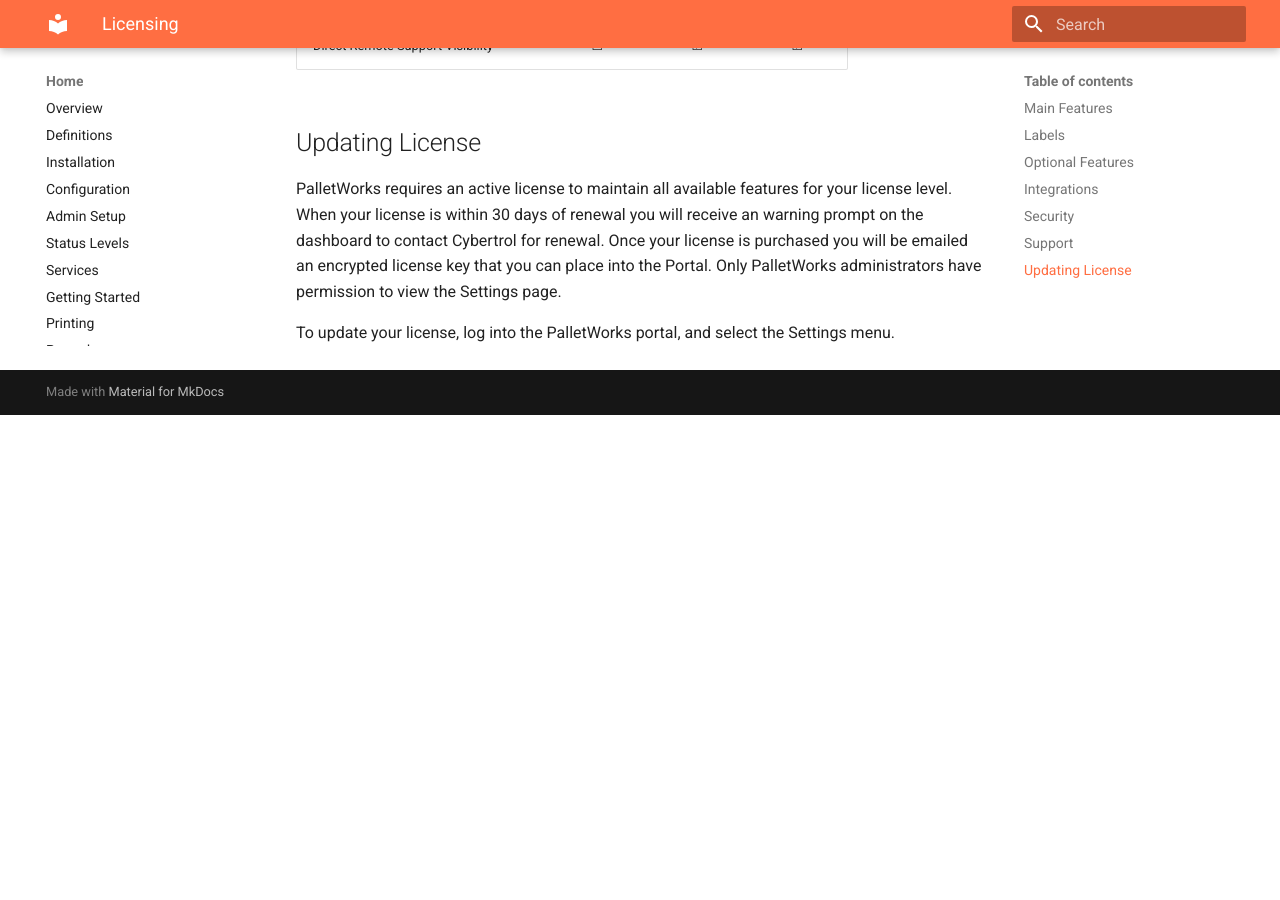
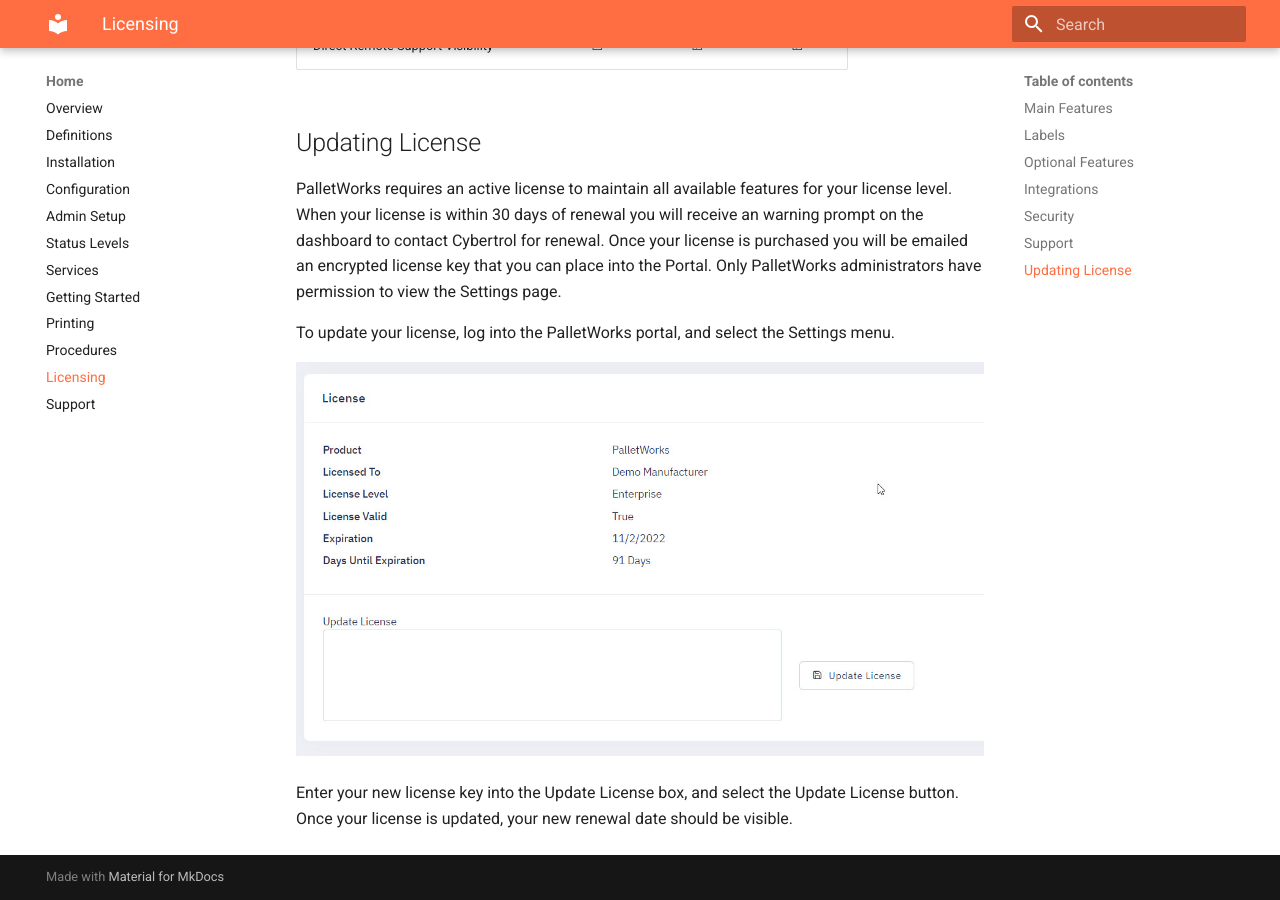
Before and after one commit to cybertrol-engineering/CE.PalletWorks.Documentation, an MkDocs documentation site: the page built from docs/licensing.md, in a window 1280 px wide and 900 px high, scrolled down 2034 px. Built offline with MkDocs 1.6.1 and Material for MkDocs 9.7.7, drawn with Linux system fonts in a browser that asks for light colours; before the commit the page ends 2449 px from its top, so only the background shows below that.

Commit message:
Added screenshot

```diff
--- a/docs/licensing.md
+++ b/docs/licensing.md
@@ -58,3 +58,7 @@
 PalletWorks requires an active license to maintain all available features for your license level. When your license is within 30 days of renewal you will receive an warning prompt on the dashboard to contact Cybertrol for renewal. Once your license is purchased you will be emailed an encrypted license key that you can place into the Portal. Only PalletWorks administrators have permission to view the Settings page.
 
 To update your license, log into the PalletWorks portal, and select the Settings menu.
+
+![](images/PalletWorks_LicenseUpdate.jpg)
+
+Enter your new license key into the Update License box, and select the Update License button. Once your license is updated, your new renewal date should be visible.
```
Also changed, not shown: docs/images/PalletWorks_LicenseUpdate.jpg (added).
